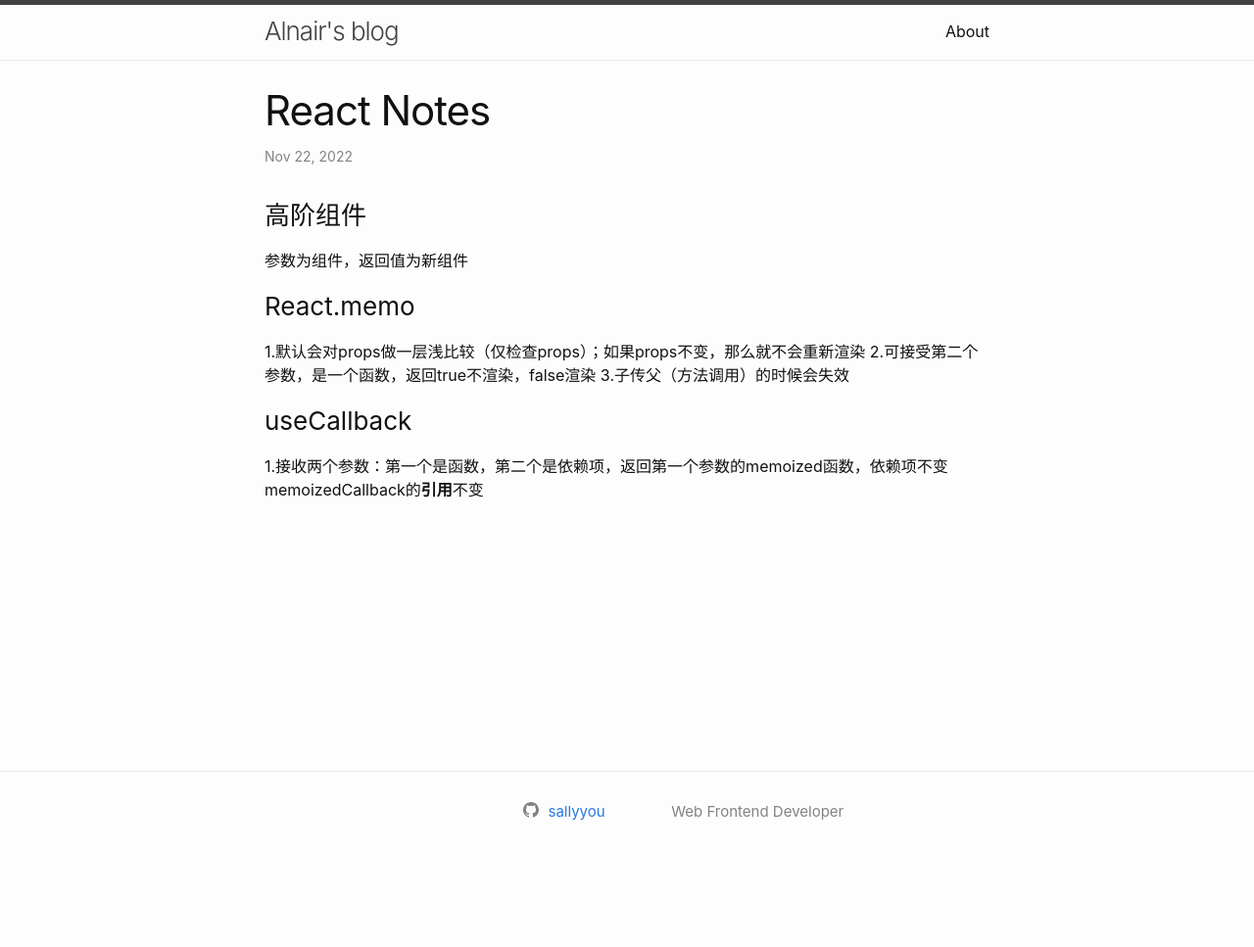
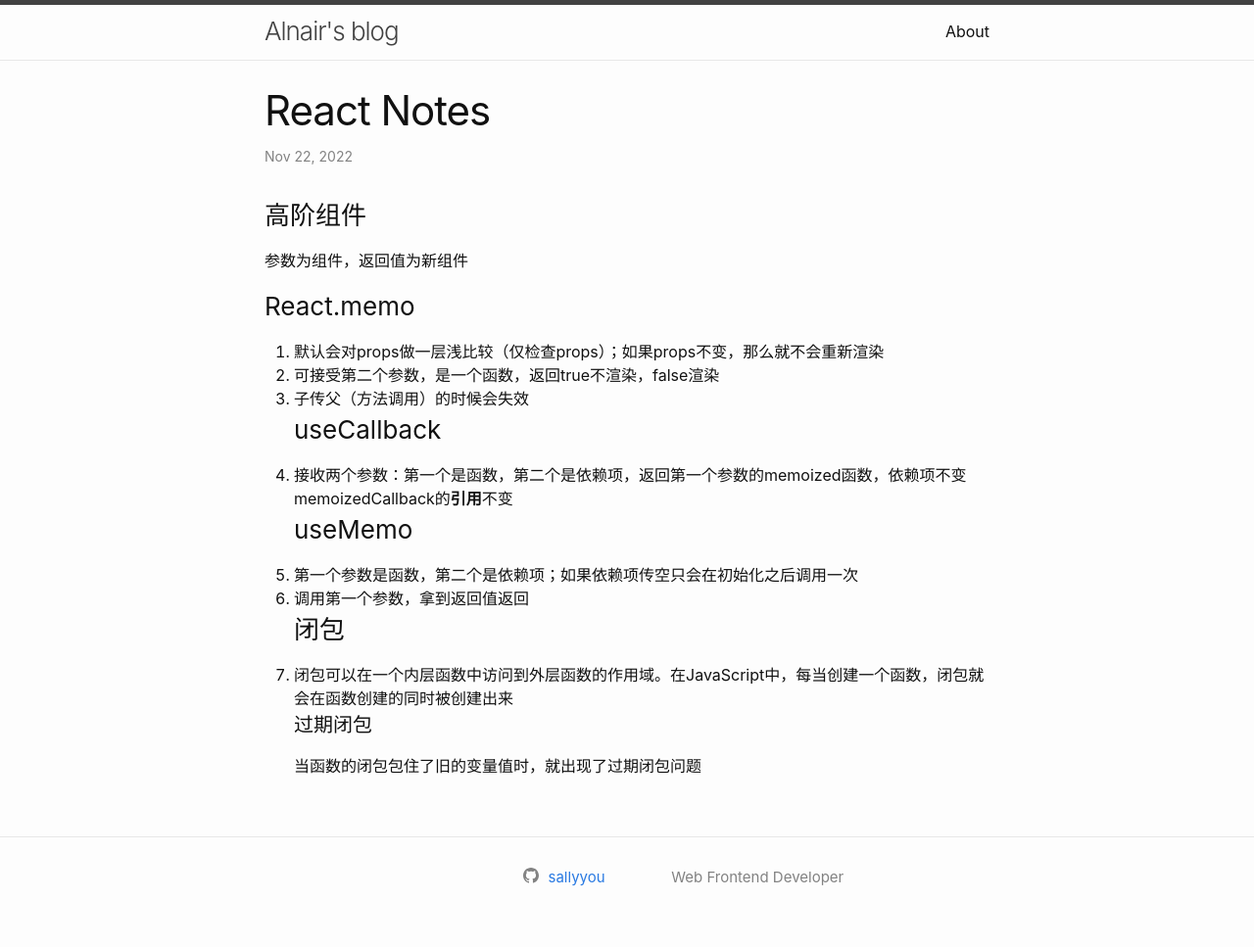
Before and after one commit to astridyang/astridyang.github.io, a Jekyll site: the page built from _posts/2022-11-22-React.md, in a window 1280 px wide. Shown: the whole page at 98% size. Built offline with Jekyll 4.4.1, drawn with Linux system fonts in a browser that asks for light colours; before the commit the page ends 900 px from its top, so only the background shows below that.

Commit message:
Update 2022-11-22-React.md

```diff
--- a/_posts/2022-11-22-React.md
+++ b/_posts/2022-11-22-React.md
@@ -7,8 +7,15 @@ categories: frontend
 ### 高阶组件
 参数为组件，返回值为新组件
 ### React.memo
-1.默认会对props做一层浅比较（仅检查props）；如果props不变，那么就不会重新渲染
-2.可接受第二个参数，是一个函数，返回true不渲染，false渲染
-3.子传父（方法调用）的时候会失效
+1. 默认会对props做一层浅比较（仅检查props）；如果props不变，那么就不会重新渲染
+2. 可接受第二个参数，是一个函数，返回true不渲染，false渲染
+3. 子传父（方法调用）的时候会失效
 ### useCallback
-1.接收两个参数：第一个是函数，第二个是依赖项，返回第一个参数的memoized函数，依赖项不变memoizedCallback的**引用**不变
+1. 接收两个参数：第一个是函数，第二个是依赖项，返回第一个参数的memoized函数，依赖项不变memoizedCallback的**引用**不变
+### useMemo
+1. 第一个参数是函数，第二个是依赖项；如果依赖项传空只会在初始化之后调用一次
+2. 调用第一个参数，拿到返回值返回
+### 闭包
+1. 闭包可以在一个内层函数中访问到外层函数的作用域。在JavaScript中，每当创建一个函数，闭包就会在函数创建的同时被创建出来
+#### 过期闭包
+当函数的闭包包住了旧的变量值时，就出现了过期闭包问题
```
